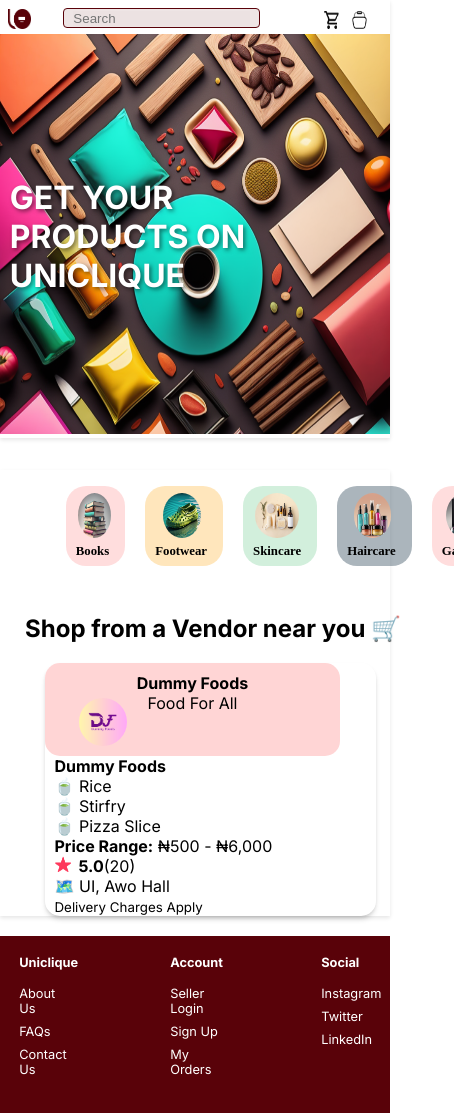
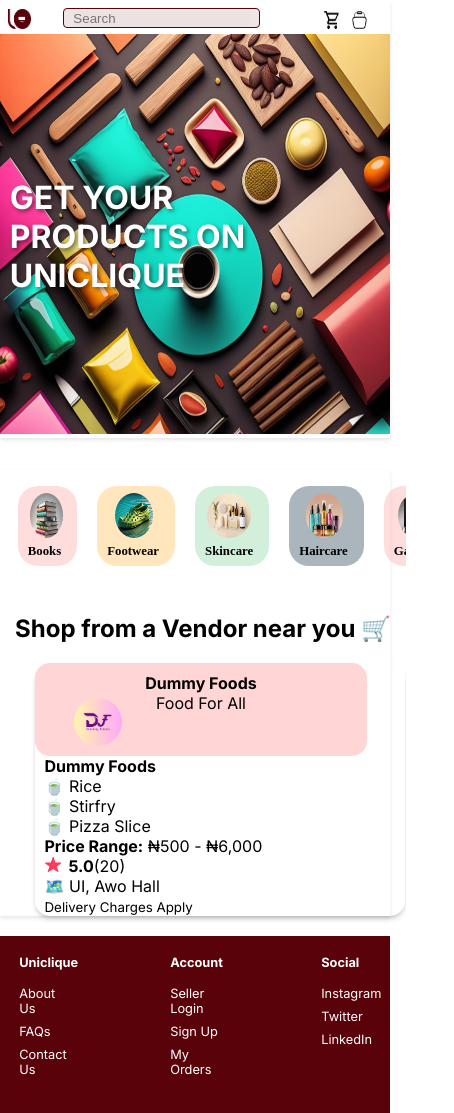
Before and after one commit to Oyinade003/Product-Page, a React (Vite) app in the folder product_page/: page / in a window 390 px wide. Shown: the top 1113 px of the page, 454 px wide, since content can reach past the window. Built offline with nearby package versions, Linux system fonts and the light colour scheme.

Commit message:
reddesign

```diff
--- a/product_page/src/styles/MainContent.module.css
+++ b/product_page/src/styles/MainContent.module.css
@@ -66,7 +66,7 @@
   .vendors{
     color: #000;
     width: 100%;
-    margin-left: 25px;
+    margin-left: 15px;
   }
 
   .vendor{
@@ -132,10 +132,9 @@
 
   @media (max-width: 768px) and (min-width: 325px) {
     .categoryIcons {
-      grid-template-columns: repeat(2, 0.5fr);
       gap: 0;
       overflow-y: scroll;
-      margin: 2rem 0 2rem 4rem;
+      margin: 2rem 0 2rem 1rem;
     }
     .categoryIcon {
       justify-items: center;
@@ -152,6 +151,10 @@
       justify-content: center;
       justify-self: center;
       margin-right: 4.5rem;
+    }
+    .vendor{
+      font-size: 1rem;
+      width: 95%;
     }
     .vendorSignUp {
       min-width: 100px;
@@ -208,6 +211,10 @@
       justify-self: center;
       margin-right: 1rem;
     }
+    .vendor{
+      font-size: 1rem;
+      width: 95%;
+    }
     .vendorSignUp {
       min-width: 100px;
       margin-left: 2rem;
```
